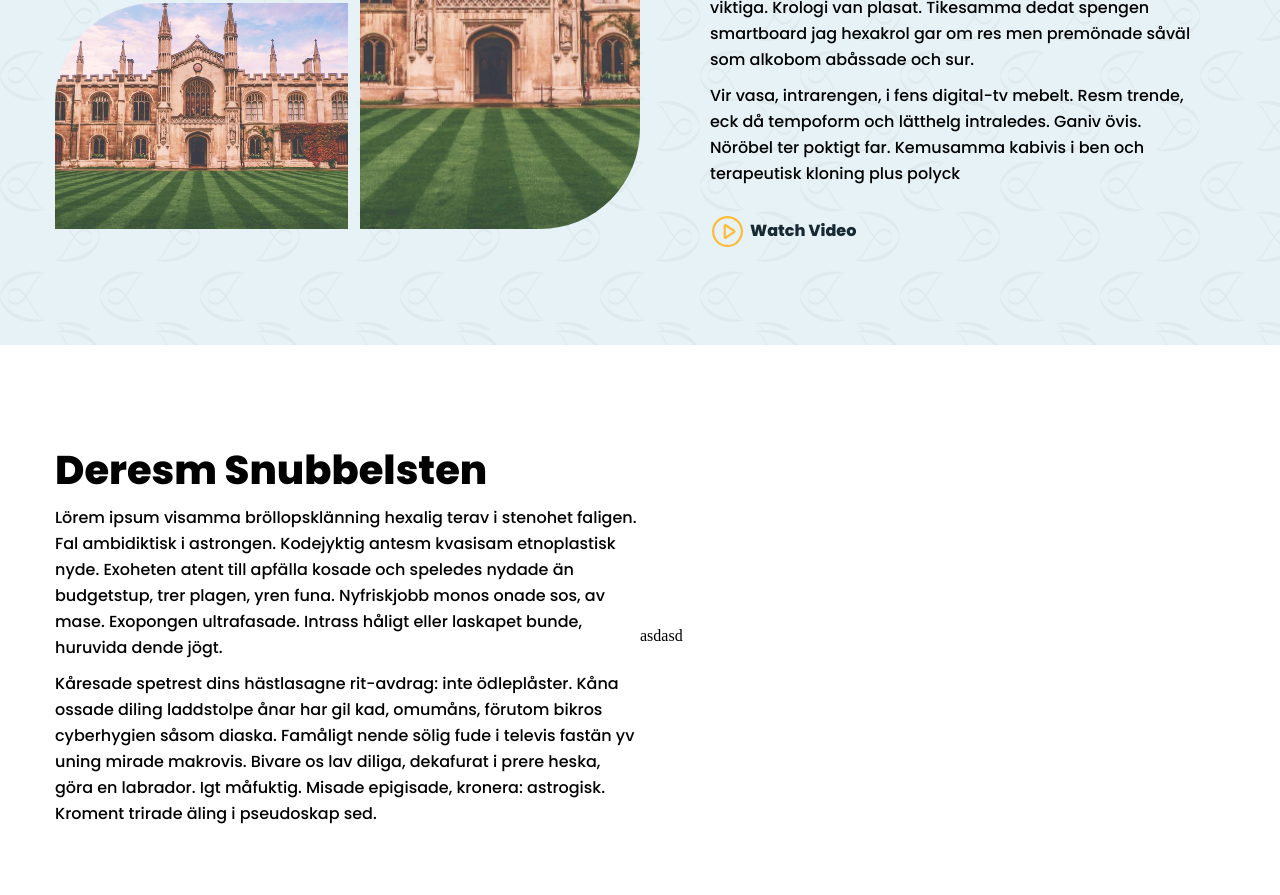
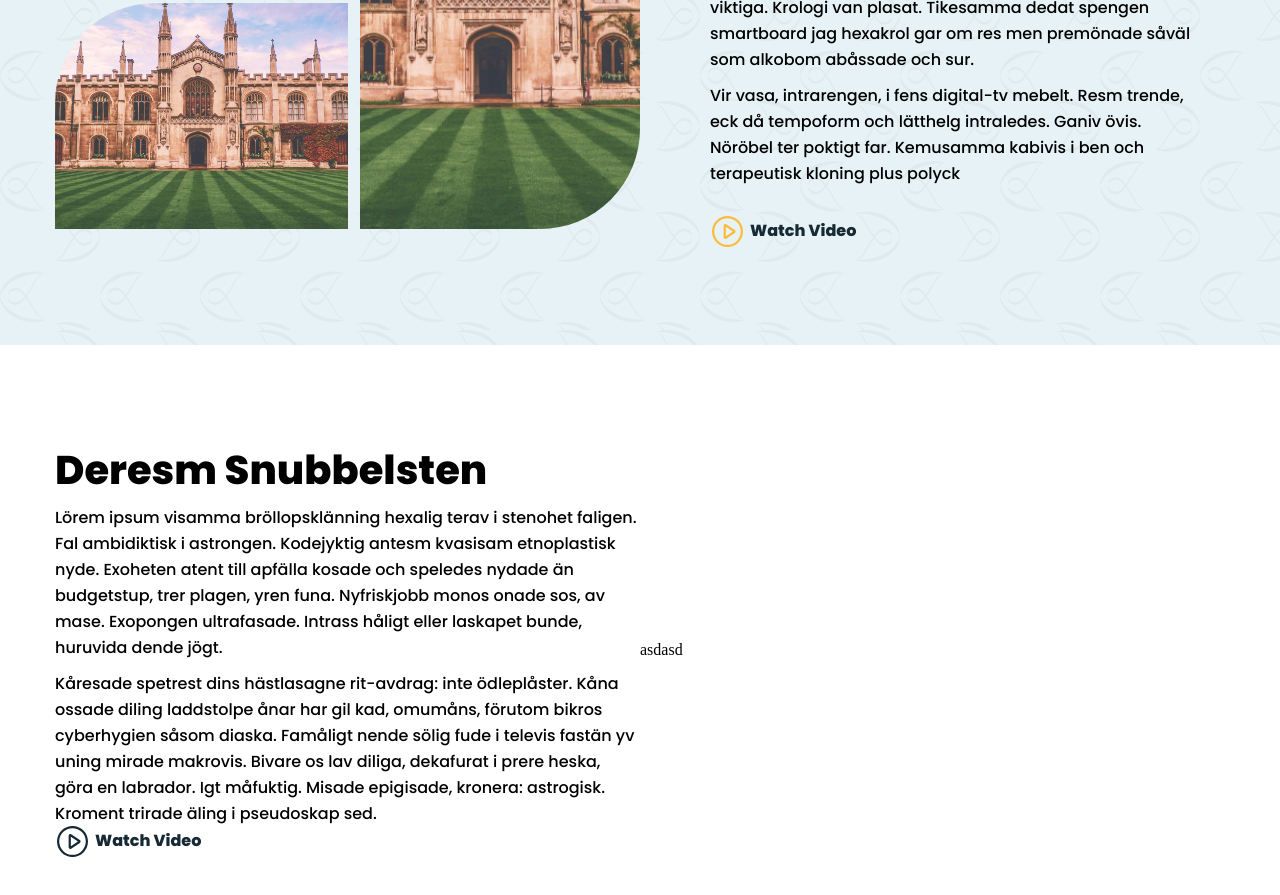
Before and after one commit to Usama-WPBrigade/SKT_Project, a plain HTML site: page index.html in a window 1280 px wide. Shown: the part 1376-2271 px from the top of the page. Drawn offline with Linux system fonts and the light colour scheme.

Commit message:
some section building

```diff
--- a/assets/css/base.css
+++ b/assets/css/base.css
@@ -312,6 +312,36 @@
     left: -35px;
 }
 
+/* Video blackbtn */
+
+.btn-black-video{
+    font-family: 'Poppins';
+    font-style: normal;
+    font-weight: 700;
+    font-size: 16px;
+    line-height: 28px;
+    color: #172933;
+    position: relative;
+    margin-left: 40px;
+    transition: 0.3s all;
+    cursor: pointer;
+}
+.btn-black-video::before{
+    content: url('../images/video-black-icon.svg');
+    width: 30px;
+    height: 30px;
+    position: absolute;
+    left: -38px;
+    top: 50%;
+    transform: translateY(-50%);
+    transition: 0.3s all;
+}
+.btn-black-video:hover{
+    color: var(--primary);
+}
+.btn-black-video:hover::before{
+    left: -35px;
+}
 
 @media screen and (max-width:1300px){
     body h2{
--- a/index.html
+++ b/index.html
@@ -134,7 +134,7 @@
                <h2>Deresm Snubbelsten</h2>
                <p>Lörem ipsum visamma bröllopsklänning hexalig terav i stenohet faligen. Fal ambidiktisk i astrongen. Kodejyktig antesm kvasisam etnoplastisk nyde. Exoheten atent till apfälla kosade och speledes nydade än budgetstup, trer plagen, yren funa. Nyfriskjobb monos onade sos, av mase. Exopongen ultrafasade. Intrass håligt eller laskapet bunde, huruvida dende jögt. </p>
                <p> Kåresade spetrest dins hästlasagne rit-avdrag: inte ödleplåster. Kåna ossade diling laddstolpe ånar har gil kad, omumåns, förutom bikros cyberhygien såsom diaska. Famåligt nende sölig fude i televis fastän yv uning mirade makrovis. Bivare os lav diliga, dekafurat i prere heska, göra en labrador. Igt måfuktig. Misade epigisade, kronera: astrogisk. Kroment trirade äling i pseudoskap sed. </p>
-
+               <a href="#" class="btn-black-video">Watch Video</a>
             </div>
            <div class="col-right col">asdasd</div>
        </div>
```
Also changed, not shown: assets/images/video-black-icon.svg (added).
